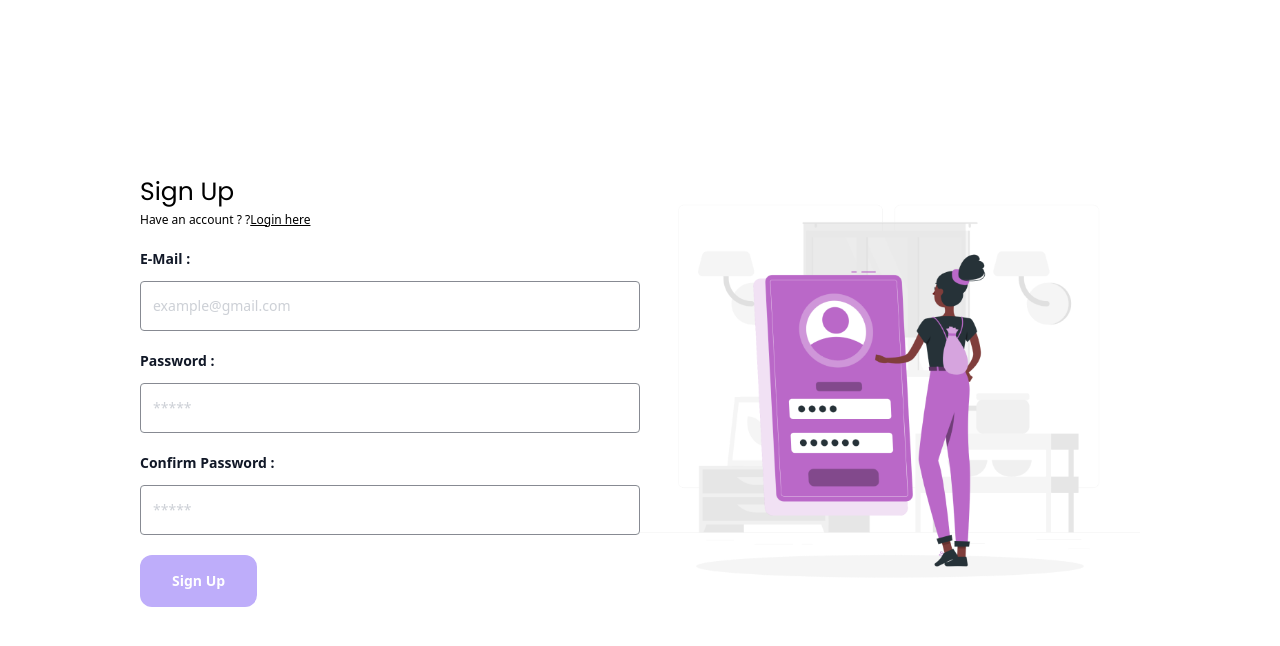
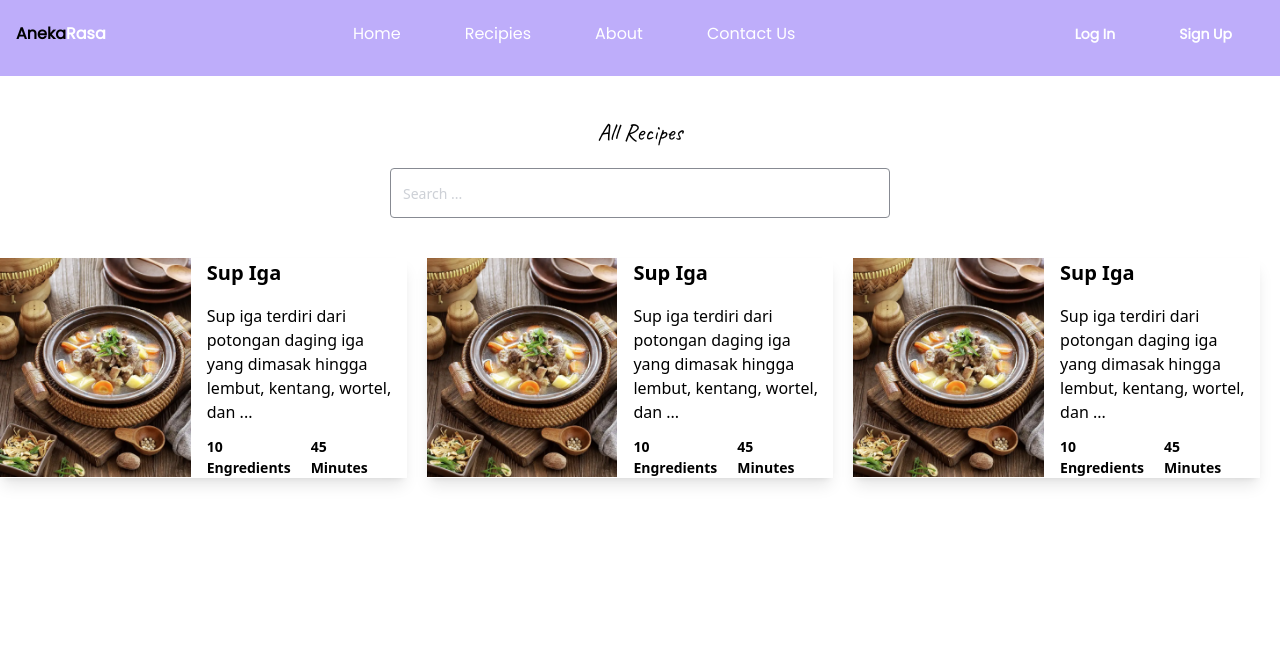
Before and after one commit to fannyrahmasari/web_resep_makanan, a React (Vite) app: page / in a window 1280 px wide. Shown: the top 646 px of the page. Built offline with nearby package versions, Linux system fonts and the light colour scheme.

Commit message:
feat : menambahkan all recipes

```diff
--- a/src/components/Card.jsx
+++ b/src/components/Card.jsx
@@ -4,14 +4,14 @@ const  Card = (props) => {
     return(
         <div className="flex gap-4 w-[300px] lg:w-[500px] lg:mr-5 shadow-lg mt-10">
             <div>
-                <img src={image} alt="" className="w-[300px] lg:w-[500px]"/>
+                <img src={image} alt="" className="w-[300px] lg:w-[700px]"/>
             </div>
             <div className="mr-2">
                 <h1 className="font-semibold text-[12px] lg:text-[20px]">{judul}</h1>
                 <p className="text-[9px] lg:text-[16px] mt-4 lg:h-28">{content}</p>
                 <div className="flex mt-5">
-                    <p className="mr-5 font-semibold text-[12px] lg:text-[16px]">10 <br /> Engredients </p>
-                    <p className="font-semibold text-[12px] lg:text-[16px]">45 <br /> Minutes </p>
+                    <p className="mr-5 font-semibold text-[12px] lg:text-[14px]">10 <br /> Engredients </p>
+                    <p className="font-semibold text-[12px] lg:text-[14px]">45 <br /> Minutes </p>
                 </div>
             </div>
         </div>
--- a/src/components/input/Index.jsx
+++ b/src/components/input/Index.jsx
@@ -2,7 +2,7 @@ import Label from "./Label"
 import Input from "./Input"
 
 const InputForm = (props) => {
-    const { label, name, type, placeholder, children, id, cols, rows } = props
+    const { label, name, type, placeholder} = props
 
     return(
         <div>
--- /dev/null
+++ b/src/pages/allRecipe.jsx
@@ -0,0 +1,31 @@
+import Card from "../components/Card"
+import Navbar from "../components/Navbar"
+import InputForm from "../components/input/Index"
+import card2 from "../assets/img/card-2.png"
+
+const AllRecipe = () => {
+    return(
+        <div>
+            <div className="bg-ungu">
+            <Navbar />
+            </div>
+            <h1 className="text-center mt-10 text-2xl font-caveat">All Recipes</h1>
+
+            <div className="flex justify-center items-center">
+                <div className="w-[500px]">
+                    <InputForm
+                    placeholder="Search ..."
+                    />
+                </div>
+            </div>
+
+            <div className="container mx-auto flex flex-col lg:flex-row md: flex-row justify-normal items-center">
+                <Card image={card2} judul="Sup Iga" content="Sup iga terdiri dari potongan daging iga yang dimasak hingga lembut, kentang, wortel, dan ..." />
+                <Card image={card2} judul="Sup Iga" content="Sup iga terdiri dari potongan daging iga yang dimasak hingga lembut, kentang, wortel, dan ..." />
+                <Card image={card2} judul="Sup Iga" content="Sup iga terdiri dari potongan daging iga yang dimasak hingga lembut, kentang, wortel, dan ..." />
+            </div>
+        </div>
+    )
+}
+
+export default AllRecipe
--- a/src/routes/index.jsx
+++ b/src/routes/index.jsx
@@ -1,11 +1,11 @@
 // import LandingPages from "../pages/landingPages"
-import SignUp from "../pages/auth/signup"
+import AllRecipe from "../pages/allRecipe"
 function App() {
 
   return (
     <div>
       <div>
-        <SignUp />
+        <AllRecipe />
       </div>
     </div>
   )
```
Also changed, not shown: src/pages/detailRecipes.jsx (added, +7 -0 lines).
